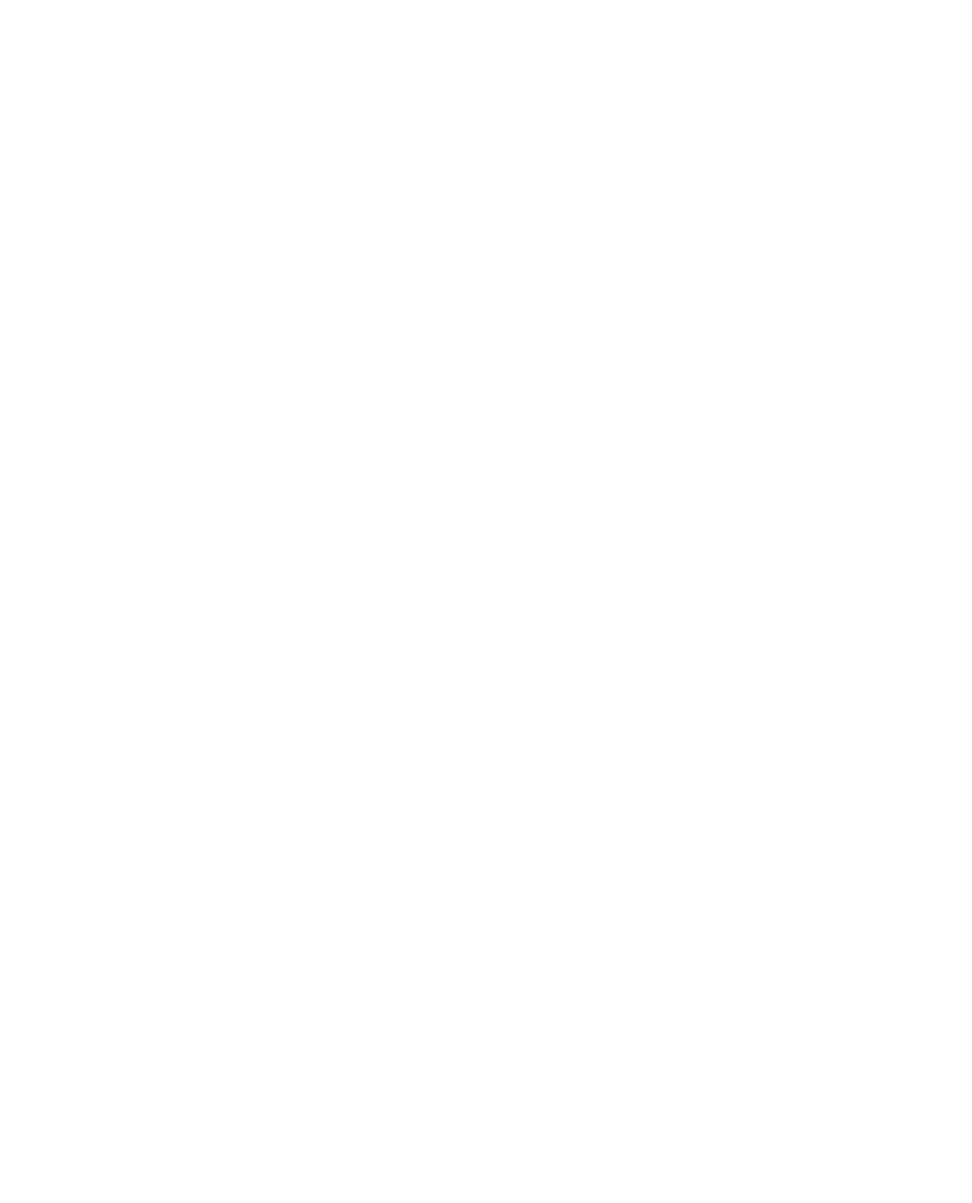
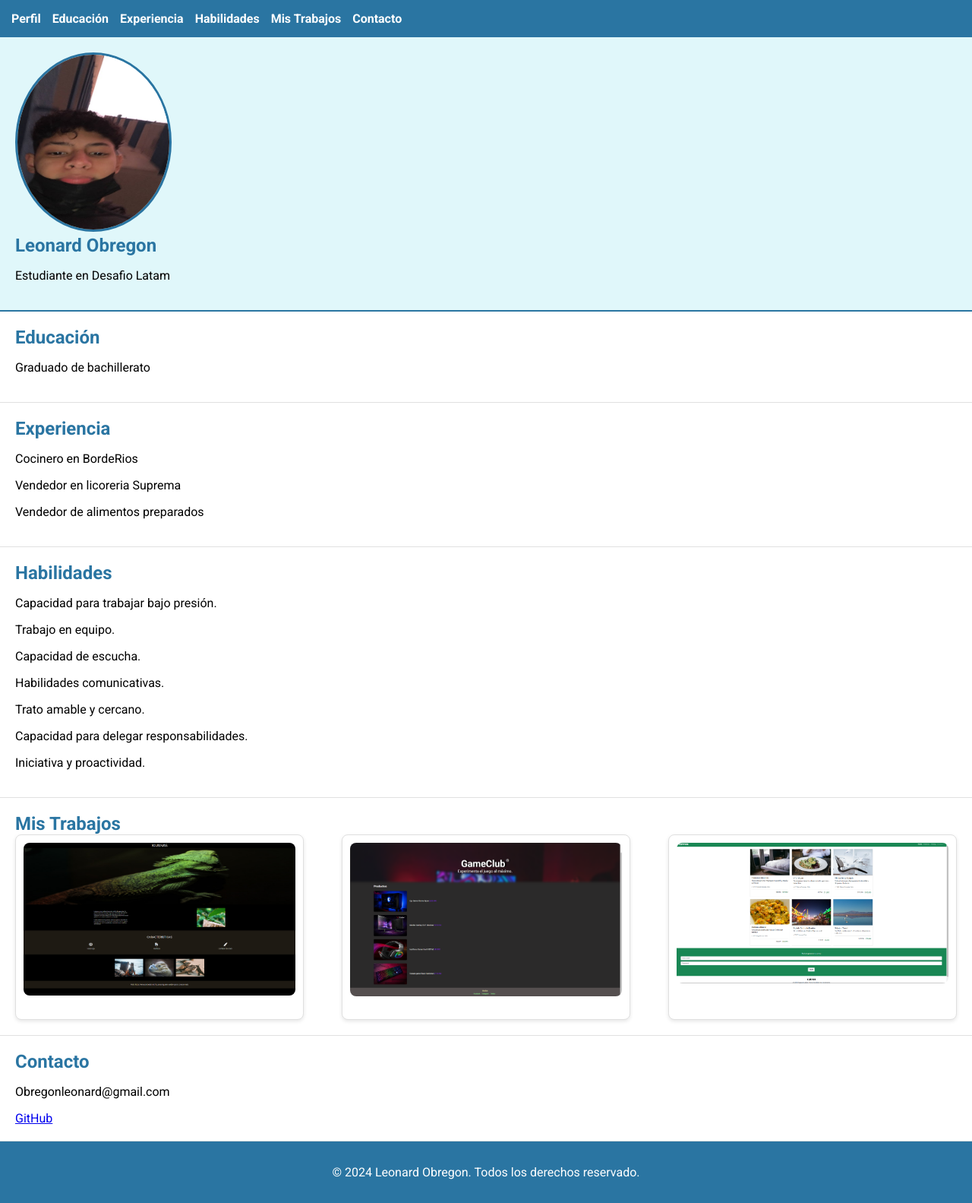
Before and after one commit to lyodSnw/lyodSnw.github.io, a plain HTML site: page index.html in a window 1280 px wide. Shown: the whole page at 76% size. Before the commit the page ends 800 px from the top, so only its background shows below. Drawn offline with Linux system fonts and the light colour scheme.

Commit message:
feature:cambios en toda la estructura del cv

```diff
--- /dev/null
+++ b/assets/css/style.css
@@ -0,0 +1,99 @@
+body {
+    font-family: 'Roboto', sans-serif;
+    margin: 0;
+    padding: 0;
+    background-color: #f5f5f5;
+}
+
+h1, h2 {
+    margin: 0;
+    color: #2a75a2;
+}
+
+.navbar {
+    background-color: #2a75a2;
+    color: white;
+    padding: 15px;
+}
+
+.navbar ul {
+    list-style: none;
+    padding: 0;
+    margin: 0;
+    display: flex;
+}
+
+.navbar ul li {
+    margin-right: 15px;
+}
+
+.navbar ul li a {
+    color: white;
+    text-decoration: none;
+    font-weight: bold;
+}
+
+.navbar ul li a:hover {
+    text-decoration: underline;
+}
+
+.profile-section {
+    display: flex;
+    padding: 20px;
+    background-color: #e0f7fa;
+    border-bottom: 2px solid #2a75a2;
+}
+
+.profile-photo {
+    border-radius: 50%;
+    width: 200px;
+    height: 230px;
+    margin-right: 20px;
+    border: 3px solid #2a75a2;
+}
+
+.profile-info h1 {
+    margin-bottom: 10px;
+}
+
+.section {
+    padding: 20px;
+    background-color: white;
+    border-bottom: 1px solid #e0e0e0;
+}
+
+.gallery-section h2 {
+    color: #2a75a2;
+}
+
+.gallery-grid {
+    display:grid;
+    grid-template-columns: repeat(3, 1fr);
+    gap: 50px;
+}
+
+.gallery-item {
+    text-align: center;
+    border: 1px solid #e0e0e0;
+    padding: 10px;
+    border-radius: 8px;
+    background-color: #ffffff;
+    box-shadow: 0 2px 5px rgba(0, 0, 0, 0.1);
+}
+
+.gallery-item img {
+    width: 100%;
+    border-radius: 8px;
+}
+
+.gallery-item p {
+    margin-top: 10px;
+    color: #333;
+}
+
+.footer {
+    background-color: #2a75a2;
+    color: white;
+    text-align: center;
+    padding: 15px;
+}
--- a/index.html
+++ b/index.html
@@ -1,11 +1,87 @@
 <!DOCTYPE html>
-<html lang="en">
+<html lang="es">
+
 <head>
     <meta charset="UTF-8">
+    <meta http-equiv="X-UA-Compatible" content="IE=edge">
     <meta name="viewport" content="width=device-width, initial-scale=1.0">
-    <title>Document</title>
+    <title>Currículum Vitae</title>
+    <link rel="stylesheet" href="assets/css/style.css">
+    <link href="https://fonts.googleapis.com/css2?family=Roboto:wght@400;700&display=swap" rel="stylesheet">
 </head>
+
 <body>
+    <nav class="navbar">
+        <ul>
+            <li><a href="#profile">Perfil</a></li>
+            <li><a href="#education">Educación</a></li>
+            <li><a href="#experience">Experiencia</a></li>
+            <li><a href="#skills">Habilidades</a></li>
+            <li><a href="#gallery">Mis Trabajos</a></li>
+            <li><a href="#contact">Contacto</a></li>
+        </ul>
+    </nav>
 
+    <section id="profile" class="profile-section">
+        <div class="profile-content">
+            <img src="assets/img/Foto.cv.JPG" alt="Foto de perfil" class="profile-photo">
+            <div class="profile-info">
+                <h1>Leonard Obregon</h1>
+                <p>Estudiante en Desafio Latam</p>
+            </div>
+        </div>
+    </section>
+
+    <section id="education" class="section">
+        <h2>Educación</h2>
+        <p>Graduado de bachillerato</p>
+    </section>
+
+    <section id="experience" class="section">
+        <h2>Experiencia</h2>
+        <p>Cocinero en BordeRios</p>
+        <p>Vendedor en licoreria Suprema</p>
+        <p>Vendedor de alimentos preparados</p>
+    </section>
+
+    <section id="skills" class="section">
+        <h2>Habilidades</h2>
+        <p>Capacidad para trabajar bajo presión.</p>
+        <p>Trabajo en equipo.</p>
+        <p>Capacidad de escucha.</p>
+        <p>Habilidades comunicativas.</p>
+        <p>Trato amable y cercano.</p>
+        <p>Capacidad para delegar responsabilidades.</p>
+        <p>Iniciativa y proactividad.</p>
+    </section>
+
+    <section id="gallery" class="section gallery-section">
+        <h2>Mis Trabajos</h2>
+        <div class="gallery-grid">
+            <div class="gallery-item">
+                <img src="assets/img/Trabajo1.png" alt="Imagen 1">
+                <p></p>
+            </div>
+            <div class="gallery-item">
+                <img src="assets/img/trabajo2.png" alt="Imagen 2">
+                <p></p>
+            </div>
+            <div class="gallery-item">
+                <img src="assets/img/trabajo3.png" alt="Imagen 2">
+                <p></p>
+            </div>
+        </div>
+    </section>
+
+    <section id="contact" class="section">
+        <h2>Contacto</h2>
+        <p>Obregonleonard@gmail.com</p>
+        <a href="https://github.com/lyodSnw">GitHub</a>
+    </section>
+
+    <footer class="footer">
+        <p>© 2024 Leonard Obregon. Todos los derechos reservado.</p>
+    </footer>
 </body>
+
 </html>
```
Also changed, not shown: assets/img/Foto.cv.JPG (added), assets/img/Trabajo1.png (added), assets/img/trabajo2.png (added), assets/img/trabajo3.png (added).
